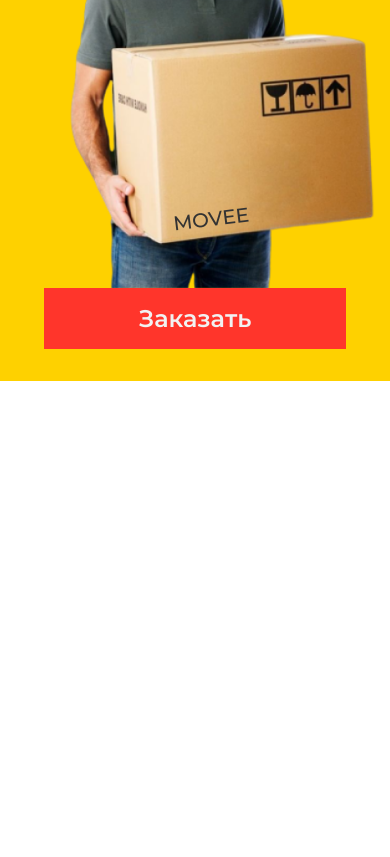
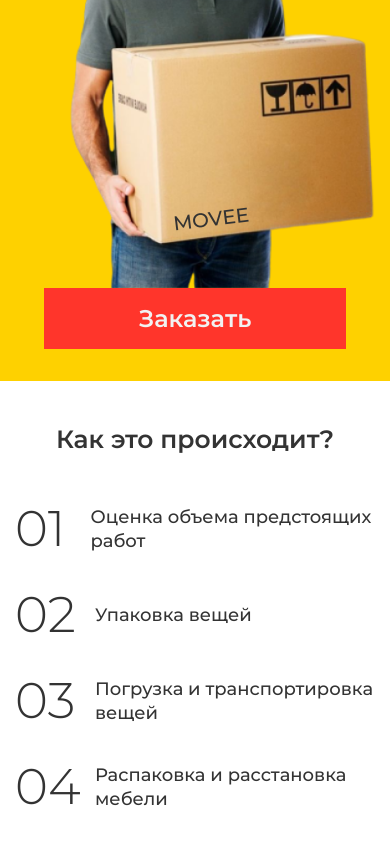
Before and after one commit to Barsoom-coder/MOVEE, a website: page app/index.html in a window 390 px wide. Shown: the part 462-1319 px from the top of the page. Before the commit the page ends 844 px from the top, so only its background shows below. Drawn offline with Linux system fonts and the light colour scheme.

Commit message:
finished section howItWorks

```diff
--- a/app/index.html
+++ b/app/index.html
@@ -105,7 +105,55 @@
 				</div>
 			</header>
 		</div>
-		<div id="my-content"></div>
+		<div id="my-content">
+			<section class="howItWorks">
+				<div class="container">
+					<div class="howItWorks__wrap">
+
+						<h2 class="howItWorks__title">Как это происходит?</h2>
+
+						<div class="howItWorks__main main-block">
+
+							<div class="main-block__wrap main-block__wrap--1 main-block__wrap--mod">
+								<div class="main-block__container main-block__container--01 main-block__container--mod">
+									<span class="main-block__number">01</span>
+									<h3 class="main-block__subtitle">Оценка объема предстоящих
+										работ</h3>
+									<p class="main-block__text">Стоимость переезда зависит от количества <br> комнат, вещей и мебели. </p>
+								</div>
+
+								<div class="main-block__container main-block__container--02 main-block__container--mod">
+									<span class="main-block__number">02</span>
+									<h3 class="main-block__subtitle">Упаковка вещей</h3>
+									<p class="main-block__text">Упаковываем вещи в коробки, подписываем. <br> Габаритное и деликатное,
+										упаковываем <br> отдельно. </p>
+								</div>
+							</div>
+
+							<div class="main-block__wrap main-block__wrap--2 main-block__wrap--mod">
+								<div class="main-block__container main-block__container--03 main-block__container--mod">
+									<span class="main-block__number">03</span>
+									<h3 class="main-block__subtitle">Погрузка и транспортировка
+										<span class="main-block__subtitle-dnone">вещей</span></h3>
+									<p class="main-block__text">В нашем автопарке имеются машины, <br> подходящие для мебели любых габаритов.
+									</p>
+								</div>
+
+
+								<div class="main-block__container main-block__container--04 main-block__container--mod">
+									<span class="main-block__number">04</span>
+									<h3 class="main-block__subtitle">Распаковка и расстановка
+										мебели</h3>
+									<p class="main-block__text">Опытные грузчики быстро расставят <br> мебель и уберут мусор от распаковки.</p>
+								</div>
+							</div>
+						</div>
+
+
+					</div>
+				</div>
+			</section>
+		</div>
 		<div id="my-footer"></div>
 	</div>
 
--- a/app/sass/_config.sass
+++ b/app/sass/_config.sass
@@ -81,6 +81,10 @@ ul, li
 	text-decoration: none
 	list-style-type: none
 
+p
+	padding: 0
+	margin: 0
+
 h1, h2, h3, h4, h5, h6
 	margin: 0
 
@@ -98,7 +102,7 @@ body
 	line-height: 1.65
 	overflow-x: hidden
 	color: $textcolor
-	background-color: #fff
+	background-color: #FFFFFF
 
 // MIXINS
 
--- /dev/null
+++ b/app/sass/_howItWorks.sass
@@ -0,0 +1,125 @@
+.howItWorks
+	padding-right: 15px
+	padding-left: 15px
+	&__title
+		text-align: center
+		@include title
+		padding-top: 95px
+		padding-bottom: 60px
+	&__main
+		display: flex
+		flex-direction: column
+		max-width: 1108px
+		margin: auto
+		padding-bottom: 45px
+		padding-left: 99px
+		.main-block
+			&__wrap
+				max-width: 1108px
+				display: flex
+				position: relative
+				justify-content: space-between
+			&__container
+				position: relative
+				display: flex
+				flex-direction: column
+			&__container--04
+				padding-right: 15px
+			&__subtitle
+				@include subtitle
+				padding-bottom: 15px
+			&__number
+				@include number
+				position: absolute
+				display: block
+				left: -100px
+				top: -7px
+			&__text
+				@include text
+
+@media screen and ( max-width: 1030px )
+	.howItWorks
+		&__title
+			padding-top: 50px
+			padding-bottom: 50px
+			font-size: 30px
+		&__main
+			padding-bottom: 40px
+			.main-block
+				&__wrap
+					flex-direction: column
+					align-items: center
+				&__container--mod
+					padding-bottom: 50px
+				&__container--04
+					padding-bottom: 0
+
+@media screen and ( max-width: 520px )
+	.howItWorks
+		&__title
+			padding-top: 40px
+			padding-bottom: 40px
+			font-size: 25px
+		&__main
+			padding-bottom: 40px
+			padding-left: 0
+			.main-block
+				&__wrap
+					flex-direction: column
+					align-items: flex-start
+				&__wrap--01
+					padding-bottom: 0
+				&__container
+					flex-direction: row
+					align-items: center
+				&__container--mod
+					padding-bottom: 25px
+				&__container--04
+					padding-bottom: 0
+					.main-block__text
+						// display: block
+				&__subtitle
+					font-size: 18px
+					padding-bottom: 0
+				&__text
+					display: none
+				&__number
+					position: initial
+					width: 55px
+					margin-right: 25px
+
+@media screen and ( max-width: 360px )
+	.howItWorks
+		&__title
+			padding-top: 40px
+			padding-bottom: 40px
+			font-size: 23px
+		&__main
+			padding-bottom: 40px
+			padding-left: 0
+			.main-block
+				&__wrap
+					padding-left: 18px
+					flex-direction: column
+					align-items: flex-start
+				&__wrap--01
+					padding-bottom: 0
+				&__container
+					flex-direction: row
+					align-items: center
+				&__container--mod
+					padding-bottom: 25px
+				&__container--04
+					padding-bottom: 0
+				&__subtitle
+					font-size: 16px
+					padding-bottom: 0
+				&__subtitle-dnone
+					display: none
+				&__text
+					display: none
+				&__number
+					position: initial
+					width: 55px
+					height: auto
+					margin-right: 25px
--- a/app/sass/main.sass
+++ b/app/sass/main.sass
@@ -1,5 +1,5 @@
 @import config
 @import header
 @import adaptive_menu
-
+@import howItWorks
 // CUSTOM USER STYLES & IMPORTS
```
Also changed, not shown: app/css/app.min.css.
